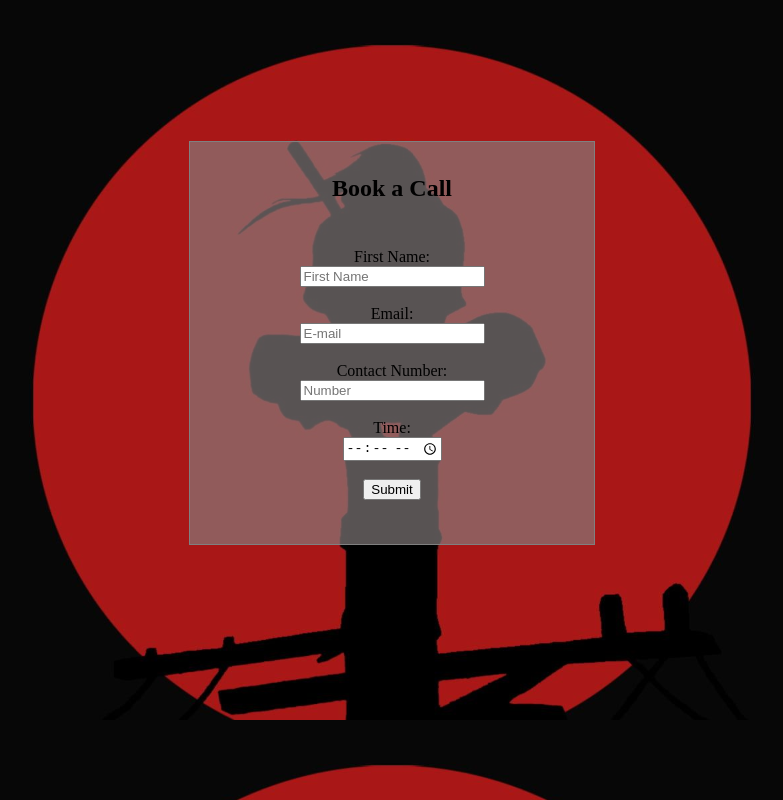
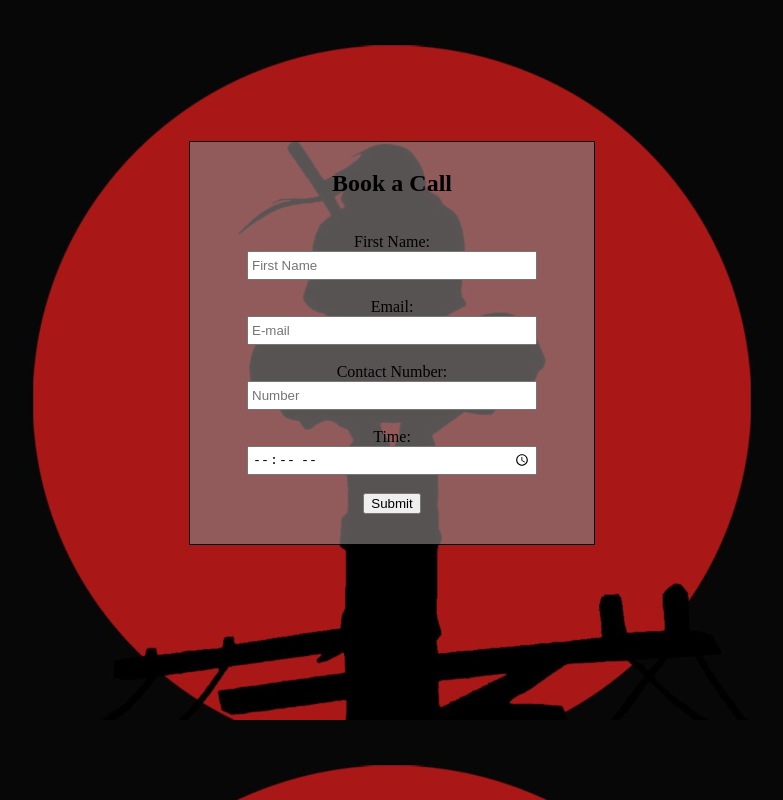
Before and after one commit to sushantshirsekar/basic_form, a plain HTML site: page Basic Form/index.html in a window 1280 px wide. Shown: the whole page, without its empty margins (248-1031 px from the left). Drawn offline with Linux system fonts and the light colour scheme.

Commit message:
Updated Input Fields Height and Width

```diff
--- a/Basic Form/style.css
+++ b/Basic Form/style.css
@@ -6,14 +6,14 @@ body{
 }
 h2,form{
     text-align: center;
-    padding: 13px;
+    padding: 8px;
 }
 
 button{
     color: black;
 }
 .container{
-    border: 0.5px solid gray;
+    border: 0.5px solid black;
     width: 404px;
     height: 402px;
     margin: auto;
@@ -27,3 +27,8 @@ button{
     text-align: center;
     color: green;;
 }
+input{
+    height: 19px;
+    width: 280px;
+    padding: 3px;
+}
```
